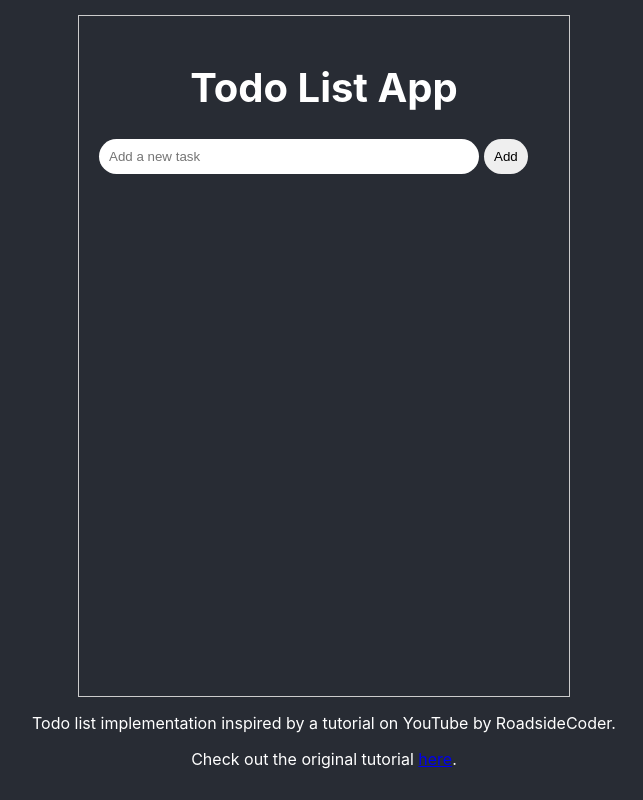
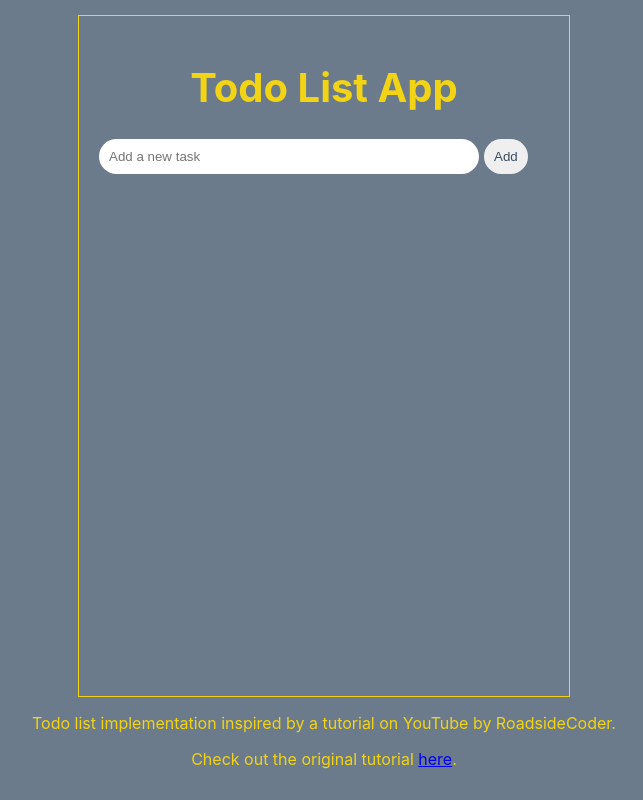
Before and after one commit to Ihliana/React-ToDo-List-app, a React (Create React App) app: page / in a window 1280 px wide. Shown: the whole page, without its empty margins (316-959 px from the left). Built offline with nearby package versions, Linux system fonts and the light colour scheme.

Commit message:
colors experimenting

```diff
--- a/package.json
+++ b/package.json
@@ -15,7 +15,8 @@
     "start": "react-scripts start",
     "build": "react-scripts build",
     "test": "react-scripts test",
-    "eject": "react-scripts eject"
+    "eject": "react-scripts eject",
+    "coverage" : "npm test --coverage --watchAll"
   },
   "eslintConfig": {
     "extends": [
--- a/src/App.css
+++ b/src/App.css
@@ -3,15 +3,15 @@
   display: flex;
   justify-content: center;
   align-items: center;
-  background-color: #282c34;
-  color: #fff;
+  background-color: #6b7b8c;
+  color: #f2d414;
   flex-direction: column;
 }
 
 .container {
   display: flex;
   height: 80vh;
-  border: 1px solid #ccc;
+  border: 1px solid #f2d414;;
   padding: 20px;
   flex-direction: column;
   align-items: center;
@@ -37,6 +37,7 @@ button {
   padding: 10px;
   border-radius: 20px;
   margin: 0 5px;
+  color: #3b4d61;
 }
 
 .todoList {
@@ -48,7 +49,8 @@ button {
 .singleTodo {
   border-radius: 50px;
   margin: 10px 0;
-  background-color: #5dadf8;
+
+  background-color: #3b4d61;;
   padding: 10px 20px;
   display: flex;
   width: 450px;
```
Also changed, not shown: 1 other file (tests, documents, lock files or other folders).
